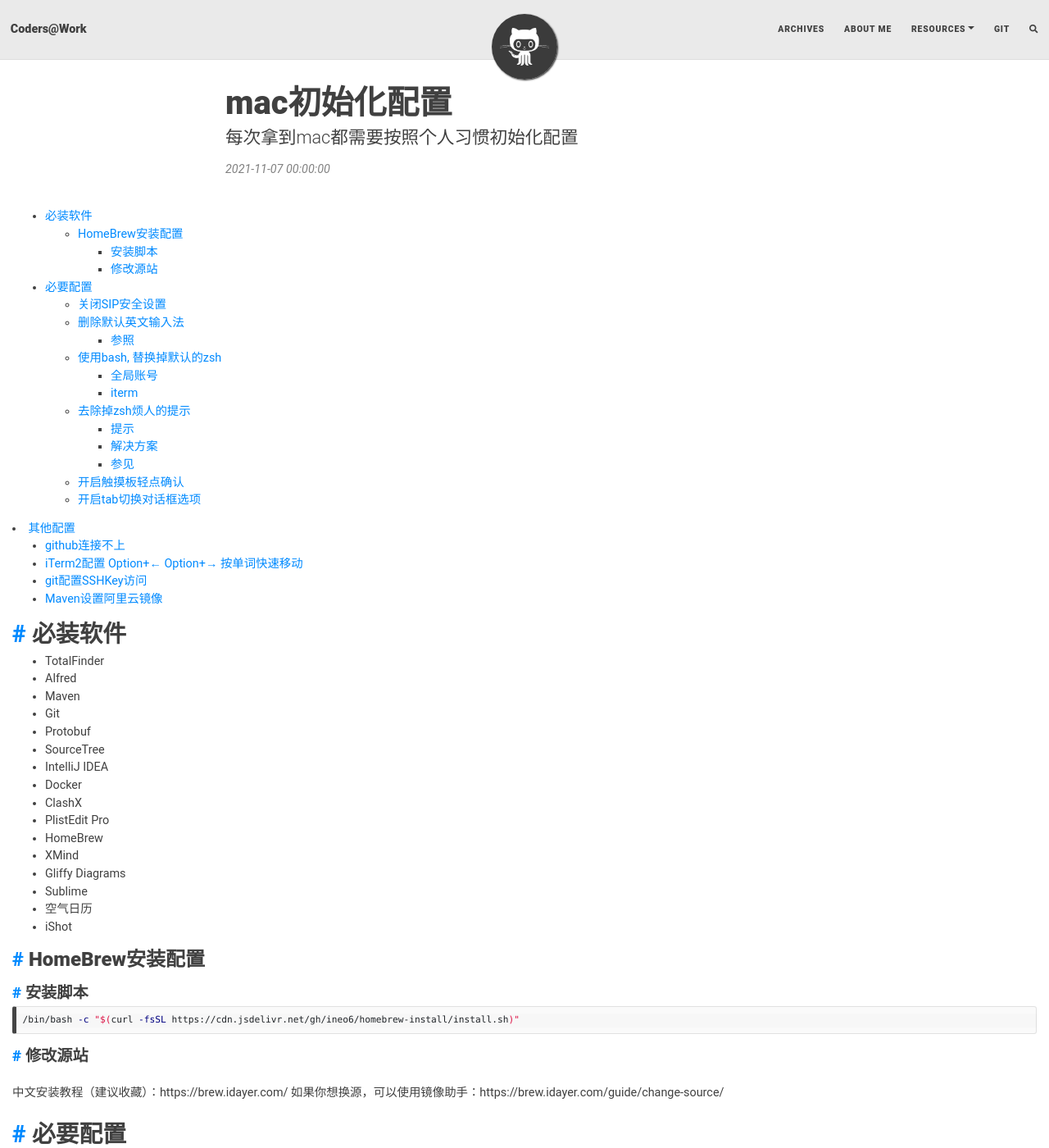
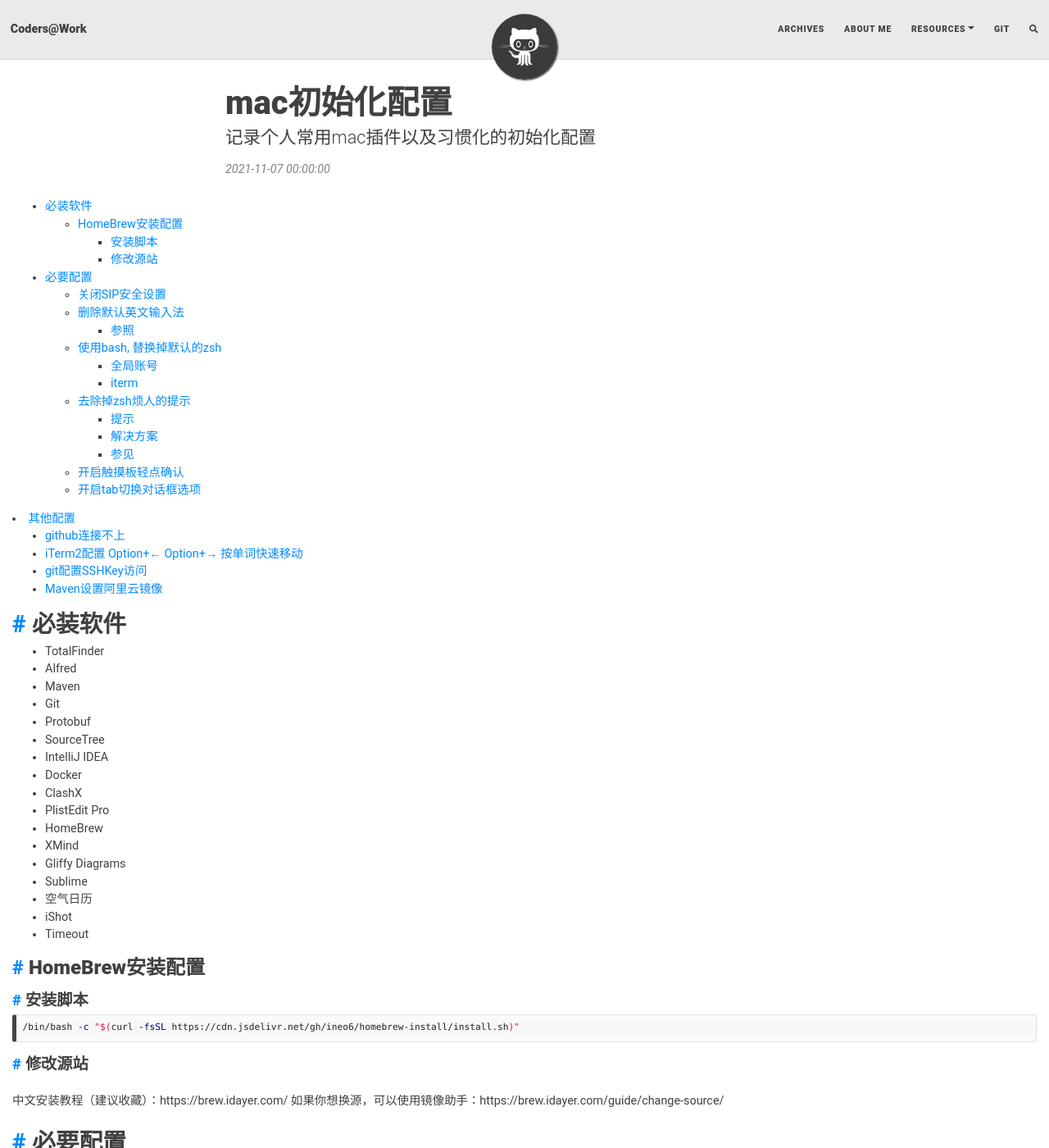
Before and after one commit to DavyJones2010/davyjones2010.github.io_bak, a Jekyll site: the page built from _posts/tools/2021-11-07-mac-init.md, in a window 1280 px wide and 1400 px high. Shown: the whole window at 82% size. Built offline with Jekyll 4.4.1, drawn with Linux system fonts in a browser that asks for light colours; nearby versions of some CDN libraries; a script that is not in the unit is left out; comment, search, counter and statistics services are not loaded.

```diff
--- a/_posts/tools/2021-11-07-mac-init.md
+++ b/_posts/tools/2021-11-07-mac-init.md
@@ -1,10 +1,8 @@
 ---
 layout: post
 title: mac初始化配置
-subtitle: 每次拿到mac都需要按照个人习惯初始化配置
-gh-repo: daattali/beautiful-jekyll
+subtitle: 记录个人常用mac插件以及习惯化的初始化配置
 tags: [mac]
-comments: true
 ---
 
 # 必装软件
@@ -24,6 +22,7 @@
 * Sublime
 * 空气日历
 * iShot
+* Timeout
 
 ## HomeBrew安装配置
 ### 安装脚本
```
